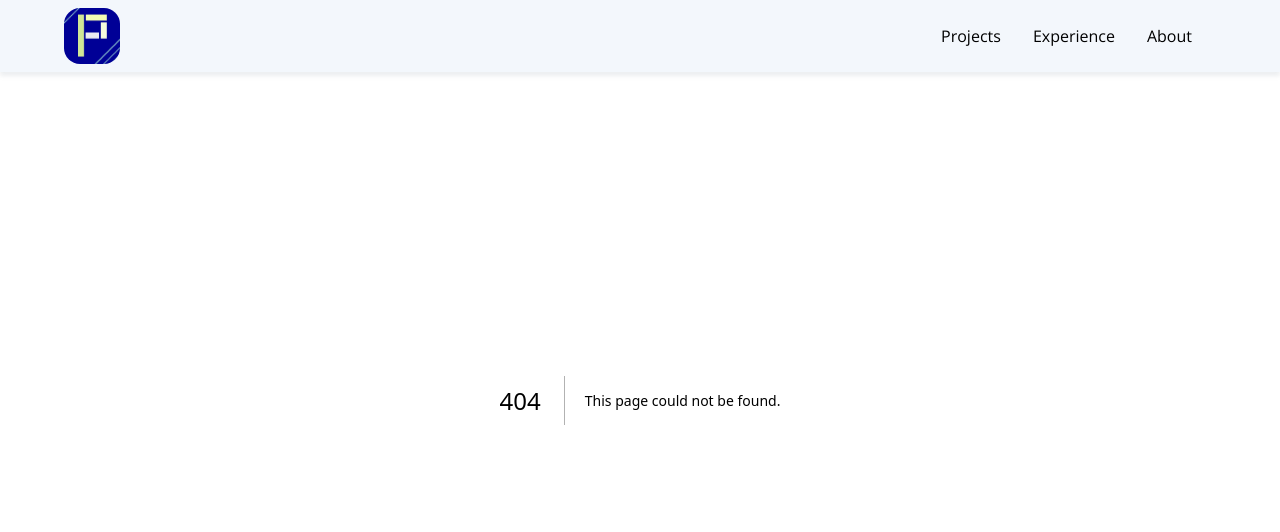
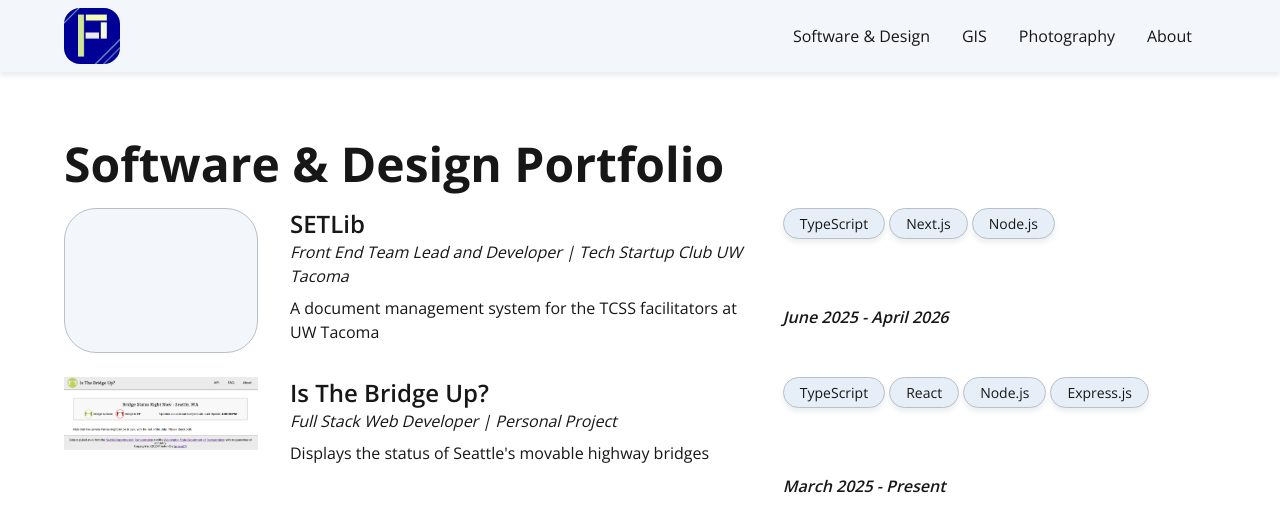
Before and after one commit to presia27/preston-portfolio, a Next.js app: page /software in a window 1280 px wide. Before the commit this address had no page. Shown: the top 532 px of the page. Built offline with nearby package versions, Linux system fonts and the light colour scheme.

Commit message:
Fix react and react-dom version, add software and design portfolio page with date parsing

```diff
--- a/package.json
+++ b/package.json
@@ -29,9 +29,10 @@
   },
   "homepage": "https://github.com/presia27/preston-portfolio",
   "dependencies": {
+    "dayjs": "^1.11.21",
     "next": "16.2.9",
-    "react": "^19.2.3",
-    "react-dom": "19.2.3",
+    "react": "19.2.7",
+    "react-dom": "19.2.7",
     "react-intl": "^8.0.10"
   },
   "devDependencies": {
--- /dev/null
+++ b/src/app/about-me/AboutMe.tsx
@@ -0,0 +1,5 @@
+
+
+export default function AboutPage() {
+
+}
--- /dev/null
+++ b/src/app/not-found.tsx
@@ -0,0 +1,12 @@
+import Link from 'next/link';
+
+export default function NotFound() {
+  return(
+    <main className="contentMargins mt-32">
+      <h1 className="bigHeader">404: Page Not Found</h1>
+      <Link href="/" className='link text-2xl'>
+        Return Home
+      </Link>
+    </main>
+  )
+}
--- /dev/null
+++ b/src/app/software/page.tsx
@@ -0,0 +1,23 @@
+import { ProjectDetailCard } from '@/components/projectDetailCard/ProjectDetailCard';
+import { projects } from '../../data/projects';
+
+function ProjectListLoader() {
+  return(
+    <div>
+      {projects.map((project) => (
+        <ProjectDetailCard project={project} key={project.id}></ProjectDetailCard>
+      ))}
+    </div>
+  )
+}
+
+export default function SoftwarePage() {
+  return (
+    <main className="contentMargins mt-32">
+      <h1 className="bigHeader">Software &amp; Design Portfolio</h1>
+      <section>
+        <ProjectListLoader></ProjectListLoader>
+      </section>
+    </main>
+  );
+}
--- a/src/components/featuredProjects/FeaturedProjects.tsx
+++ b/src/components/featuredProjects/FeaturedProjects.tsx
@@ -8,7 +8,7 @@ export function FeaturedProjects() {
   return (
     <div>
       {featuredProjects.map((project) => (
-        <div key={project.id} className='flex gap-8 mb-6'>
+        <div key={project.id} className='flex gap-8 mb-6 min-h-36.25'>
           <div>
             {project.images.cardImage && project.images.cardImage !== '#'
               ? <img src={"/cardimg/" + project.images.cardImage} alt={`Image featuring ${project.title}`} width="194" height="145" />
--- a/src/components/projectDetailCard/ProjectDetailCard.tsx
+++ b/src/components/projectDetailCard/ProjectDetailCard.tsx
@@ -1,5 +1,6 @@
 'use client';
 
+import dayjs from 'dayjs';
 /**
  * For displaying project information in depth as part of a list.
  */
@@ -12,7 +13,7 @@ interface IProjectDetailCard {
 
 export function ProjectDetailCard({project}: IProjectDetailCard) {
   return (
-    <div key={project.id} className='flex gap-8 mb-6'>
+    <div key={project.id} className='flex gap-8 mb-6 min-h-36.25'>
       <div>
         {project.images.cardImage && project.images.cardImage !== '#'
           ? <img src={"/cardimg/" + project.images.cardImage} alt={`Image featuring ${project.title}`} width="194" height="145" />
@@ -24,10 +25,19 @@ export function ProjectDetailCard({project}: IProjectDetailCard) {
         <h4 className='italic mb-2'>{project.role} | {project.association}</h4>
         <p className='mt-1 mb-1'>{project.synopsis}</p>
       </div>
-      <div className='flex gap-1 flex-wrap items-start'>
-        {project.stack.map((item: string) => (
-          <div key={item} className='accentShadow bg-accent-main border border-accent-darker rounded-2xl px-4 py-1 text-[14px]'>{item}</div>
-        ))}
+      <div className='grid grid-rows-[2fr_1fr]'>
+        <div className='flex gap-1 flex-wrap items-start'>
+          {project.stack.map((item: string) => (
+            <div key={item} className='accentShadow bg-accent-main border border-accent-darker rounded-2xl px-4 py-1 text-[14px]'>{item}</div>
+          ))}
+        </div>
+        <div className='font-semibold italic'>
+          {dayjs(project.startDate).format('MMMM YYYY')} - {
+            project.endDate === null
+            ? <>Present</>
+            : dayjs(project.endDate).format('MMMM YYYY')
+          }
+        </div>
       </div>
     </div>
   )
--- a/src/data/navItems.ts
+++ b/src/data/navItems.ts
@@ -7,16 +7,22 @@ export interface NavLink {
 
 export const navLinks: NavLink[] = [
   {
-    id: 'projects',
-    title: 'Projects',
+    id: 'software',
+    title: 'Software & Design',
     type: 'item',
-    url: '/projects'
+    url: '/software'
   },
   {
-    id: 'experience',
-    title: 'Experience',
+    id: 'gis',
+    title: 'GIS',
     type: 'item',
-    url: '/experience'
+    url: '/gis'
+  },
+  {
+    id: 'photography',
+    title: 'Photography',
+    type: 'item',
+    url: '/photography'
   },
   {
     id: 'about',
--- a/src/data/projects.ts
+++ b/src/data/projects.ts
@@ -45,7 +45,7 @@ export const projects: ProjectDescription[] = [
     client: null,
     stack: ['TypeScript', 'Next.js', 'Node.js'],
     startDate: '2025-06-16',
-    endDate: null,
+    endDate: '2026-04-01',
     projectPage: '',
     liveSite: 'https://uwsetlib.vercel.app',
     synopsis: 'A document management system for the TCSS facilitators at UW Tacoma',
```
Also changed, not shown: 1 other file (tests, documents, lock files or other folders).
